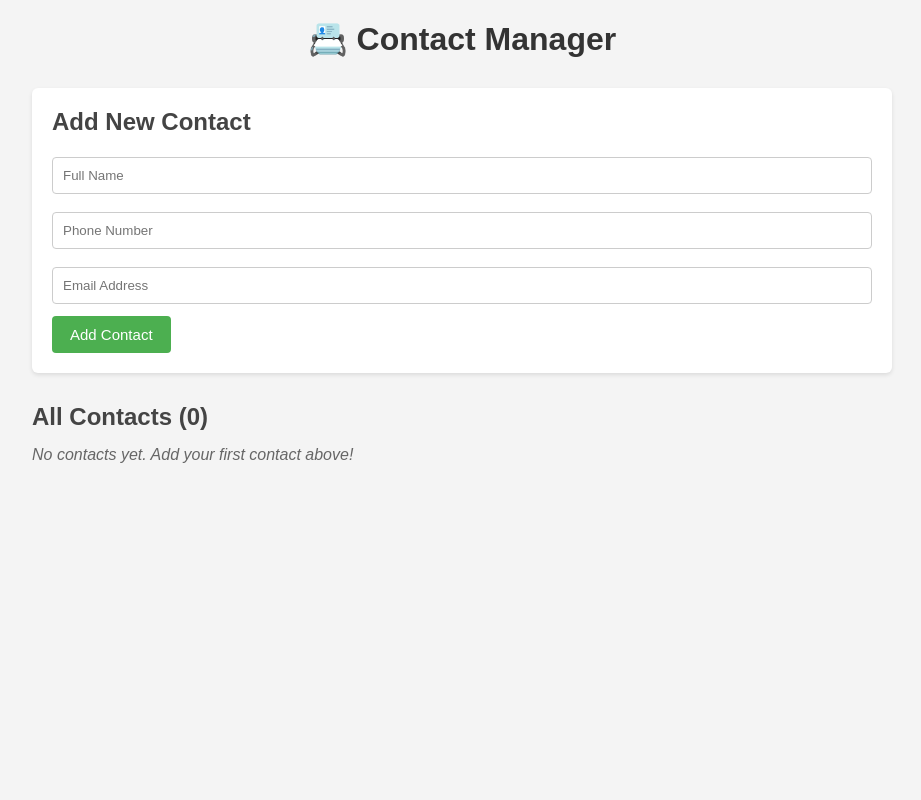
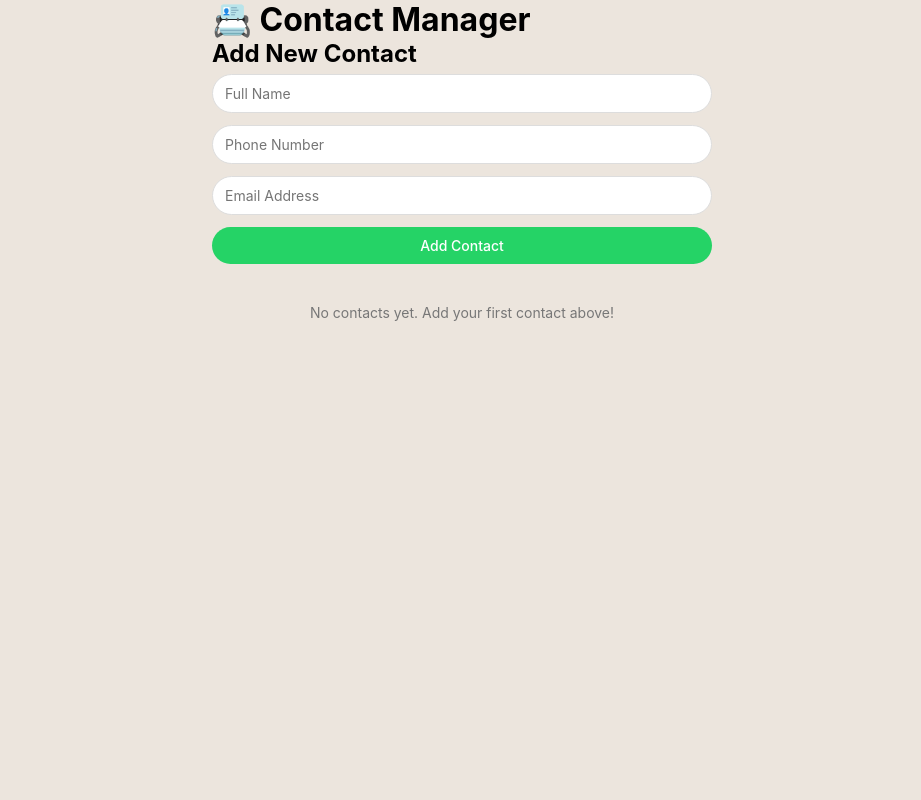
Before and after one commit to fabiana-leticia/ContactManager_App, a Flask app: template templates/index.html in a window 1280 px wide. Shown: the whole page, without its empty margins (178-1099 px from the left). Run offline with Flask 3, Linux system fonts and the light colour scheme; the template is opened without the code that fills it, so the values that code supplies are empty.

Commit message:
update the css code so the app web looks more professional

```diff
--- a/static/style.css
+++ b/static/style.css
@@ -2,85 +2,123 @@
     box-sizing: border-box;
     margin: 0;
     padding: 0;
-    font-family: Arial, sans-serif;
+    font-family: -apple-system, BlinkMacSystemFont, 'Segoe UI', Arial, sans-serif;
 }
 
 body {
-    background-color: #f4f4f4;
-    max-width: 900px;
+    background-color: #ECE5DD;
+    max-width: 500px;
     margin: 0 auto;
-    padding: 20px;
+    min-height: 100vh;
 }
 
-h1 {
-    text-align: center;
-    color: #333;
-    margin-bottom:30px;
+.header-bar {
+    background-color: #075E54;
+    color: white;
+    padding: 16px 20px;
+    position: sticky;
+    top: 0;
+    z-index: 10;
 }
 
-.message {
-    padding: 12px;
-    margin-bottom: 20px;
-    border-radius: 4px;
-    background-color: #e7f3ff;
-    border-left: 4px solid #2196F3;
+.header-bar h1 {
+    font-size: 18px;
+    font-weight: 600;
+    text-align: center;
 }
 
-.form-section {
+.add-section {
     background: white;
-    padding: 20px;
-    margin-bottom: 30px;
-    border-radius: 6px;
-    box-shadow: 0 2px 4px rgba(0,0,0,0.1);
+    padding: 16px 20px;
+    border-bottom: 1px solid #ddd;
 }
 
-.form-section h2 {
-    margin-bottom: 15px;
-    color: #444;
+.add-section h2 {
+    font-size: 15px;
+    color: #333;
+    margin-bottom: 10px;
 }
 
 input {
     width: 100%;
-    padding: 10px;
-    margin: 6px 0 12px 0;
-    border: 1px solid #ccc;
-    border-radius: 4px;
+    padding: 10px 12px;
+    margin: 6px 0;
+    border: 1px solid #ddd;
+    border-radius: 20px;
+    font-size: 14px;
+    outline: none;
+}
+
+input:focus {
+    border-color: #25D366;
 }
 
 button {
-    background-color: #4CAF50;
+    background-color: #25D366;
     color: white;
-    padding: 10px 18px;
+    padding: 10px 24px;
     border: none;
-    border-radius: 4px;
+    border-radius: 20px;
     cursor: pointer;
-    font-size: 15px;
+    font-size: 14px;
+    font-weight: 500;
+    margin-top: 6px;
+    width: 100%;
 }
 
 button:hover {
-    background-color: #45a049;
+    background-color: #128C7E;
+}
+
+.message {
+    padding: 10px 16px;
+    margin: 10px 16px;
+    border-radius: 8px;
+    background-color: #DCF8C6;
+    font-size: 14px;
 }
 
 .contacts-section h2 {
-    margin-bottom: 15px;
-    color: #444;
+    display: none;
 }
 
-.contact-card {
+.contact-item {
     background: white;
-    padding: 15px;
-    margin-bottom: 10px;
-    border-radius: 4px;
+    padding: 14px 16px;
+    border-bottom: 1px solid #f0f0f0;
     display: flex;
+    align-items: center;
     justify-content: space-between;
-    align-items: center;
-    box-shadow: 0 1px 3px rgba(0,0,0,0.08);
+    transition: background 0.2s;
+}
+
+.contact-item:hover {
+    background: #f5f5f5;
+}
+
+.contact-info {
+    flex: 1;
+}
+
+.contact-name {
+    font-weight: 600;
+    font-size: 15px;
+    color: #111;
+    margin-bottom: 3px;
+}
+
+.contact-details {
+    font-size: 13px;
+    color: #666;
 }
 
 .delete-btn {
     background-color: #f44336;
     padding: 6px 12px;
-    font-size: 13px;
+    font-size: 12px;
+    border-radius: 16px;
+    width: auto;
+    margin: 0;
 }
 
 .delete-btn:hover {
@@ -88,6 +126,8 @@ button:hover {
 }
 
 .no-contacts {
-    color: #666;
-    font-style: italic;
+    text-align: center;
+    color: #777;
+    padding: 40px 20px;
+    font-size: 14px;
 }
```
